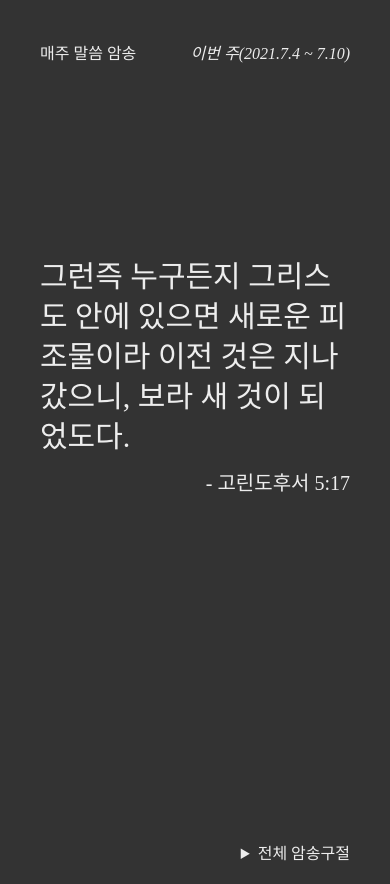
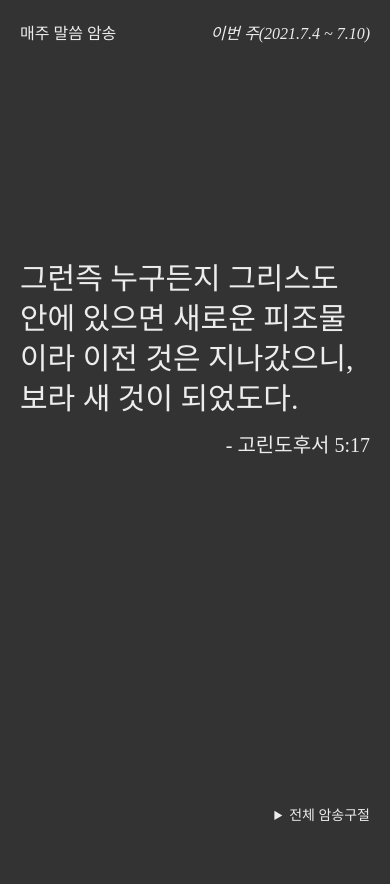
Before and after one commit to min9nim/weekly-word, a website with bundled scripts: page public/index.html in a window 390 px wide. After the commit the page ends 844 px from the top, so only its background shows below. Built offline with nearby package versions, Linux system fonts and the light colour scheme.

Commit message:
remove scroll

```diff
--- a/public/style.css
+++ b/public/style.css
@@ -8,7 +8,6 @@ body {
   color: #ededed;
   display: flex;
   flex-direction: column;
-  padding: 20px;
   max-width: 700px;
   margin: 0 auto;
 }
@@ -43,9 +42,10 @@ section .address {
 }
 
 footer {
+  font-size: 14px;
   text-align: right;
   cursor: pointer;
-  padding: 0 20px 0 0;
+  padding: 20px;
 }
 
 footer > details > ul {
@@ -67,6 +67,9 @@ footer > details > ul > li > .message {
 }
 
 @media screen and (max-width: 769px) {
+  body {
+    padding: 0;
+  }
   section .message {
     font-size: 30px;
     line-height: 40px;
```
